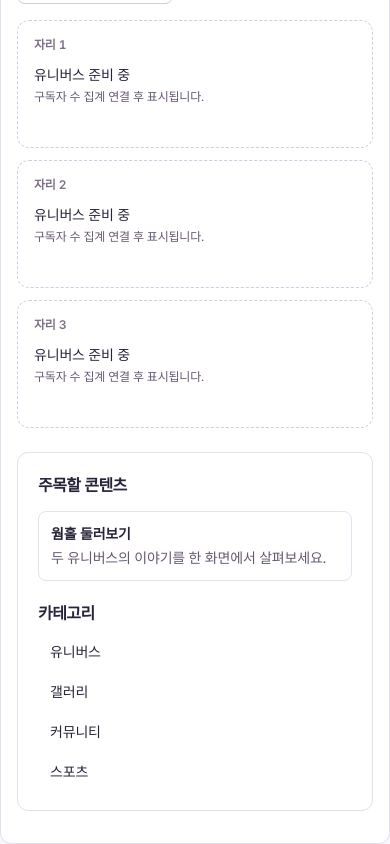
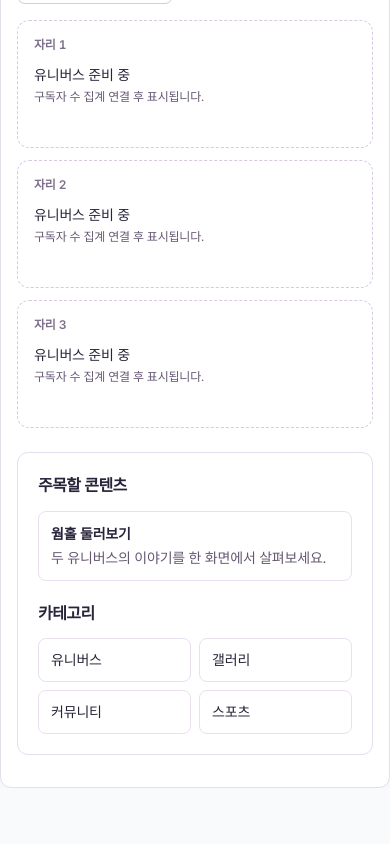
Before and after one commit to codingguy1026/drawing.verse., a Next.js app: page /explore in a window 390 px wide. Shown: the part 1108-1952 px from the top of the page. After the commit the page ends 1896 px from the top, so only its background shows below. Built offline with nearby package versions, Linux system fonts and the light colour scheme; no server answers; the database is empty.

Commit message:
fix: make Explore category navigation responsive and touch-friendly

```diff
--- a/src/app/explore/page.tsx
+++ b/src/app/explore/page.tsx
@@ -110,12 +110,12 @@ export default function ExplorePage() {
 
           <nav id="explore-categories" aria-labelledby="explore-categories-heading" className="scroll-mt-24">
             <h2 id="explore-categories-heading" className="font-semibold">카테고리</h2>
-            <ul className="mt-2 space-y-1">
+            <ul className="mt-3 grid grid-cols-2 gap-2 sm:grid-cols-4 lg:grid-cols-1">
               {categories.map(({ label, href }) => (
                 <li key={href}>
                   <Link
                     href={href}
-                    className="block rounded-lg px-3 py-2 text-sm hover:bg-slate-100 focus-visible:outline-2 focus-visible:outline-offset-2 dark:hover:bg-slate-800"
+                    className="flex min-h-11 items-center rounded-lg border border-slate-200 px-3 py-2 text-sm hover:bg-slate-100 focus-visible:outline-2 focus-visible:outline-offset-2 dark:border-slate-700 dark:hover:bg-slate-800"
                   >
                     {label}
                   </Link>
```
